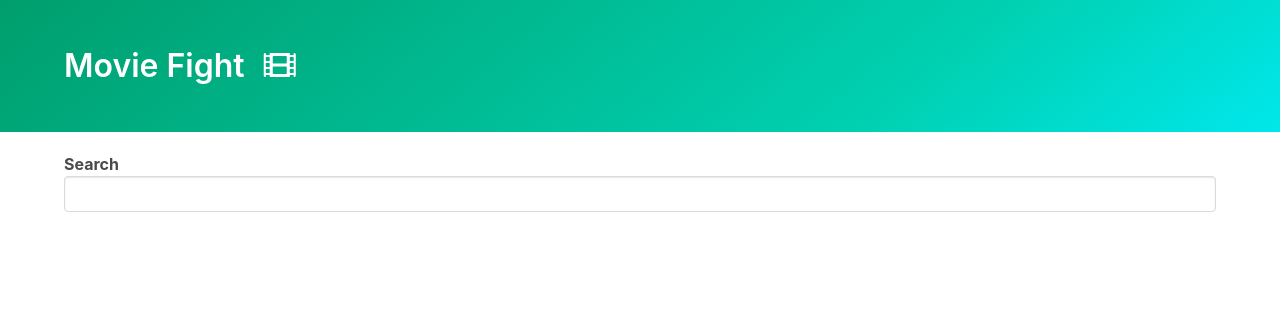
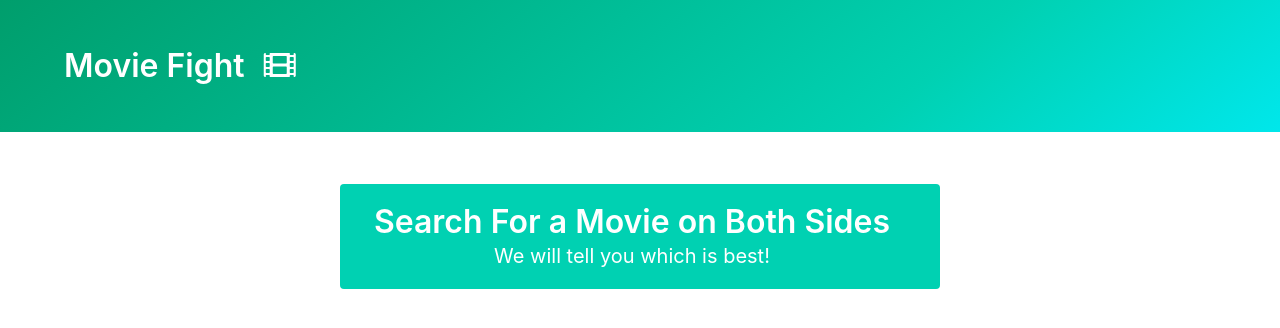
Before and after one commit to Obote/Movies, a plain HTML site: page index.html in a window 1280 px wide. Drawn offline with nearby package versions, Linux system fonts and the light colour scheme.

Commit message:
Refreshed HTML Structure

```diff
--- a/index.html
+++ b/index.html
@@ -26,8 +26,19 @@
       </div>
     </section>
     <div class="container">
-      <div class="autocomplete"></div>
-      <div id="summary"></div>
+      <div class="columns">
+        <div class="column">
+          <div id="left-autocomplete"></div>
+        </div>
+
+        <div class="column">
+          <div id="right-autocomplete"></div>
+        </div>
+      </div>
+      <div class="columm is half notification is-primary tutorial">
+        <h1 class="title">Search For a Movie on Both Sides</h1>
+        <p class="subtitle">We will tell you which is best!</p>
+      </div>
     </div>
     <script src="utils.js"></script>
     <script src="autocomplete.js"></script>
```
